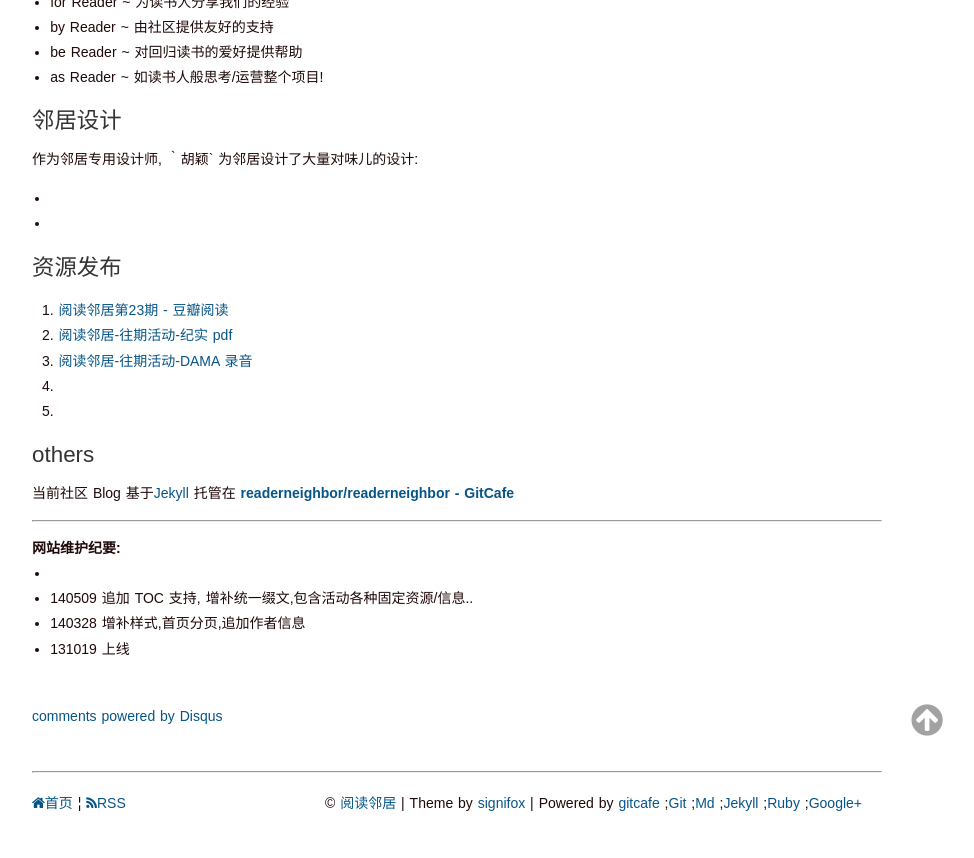
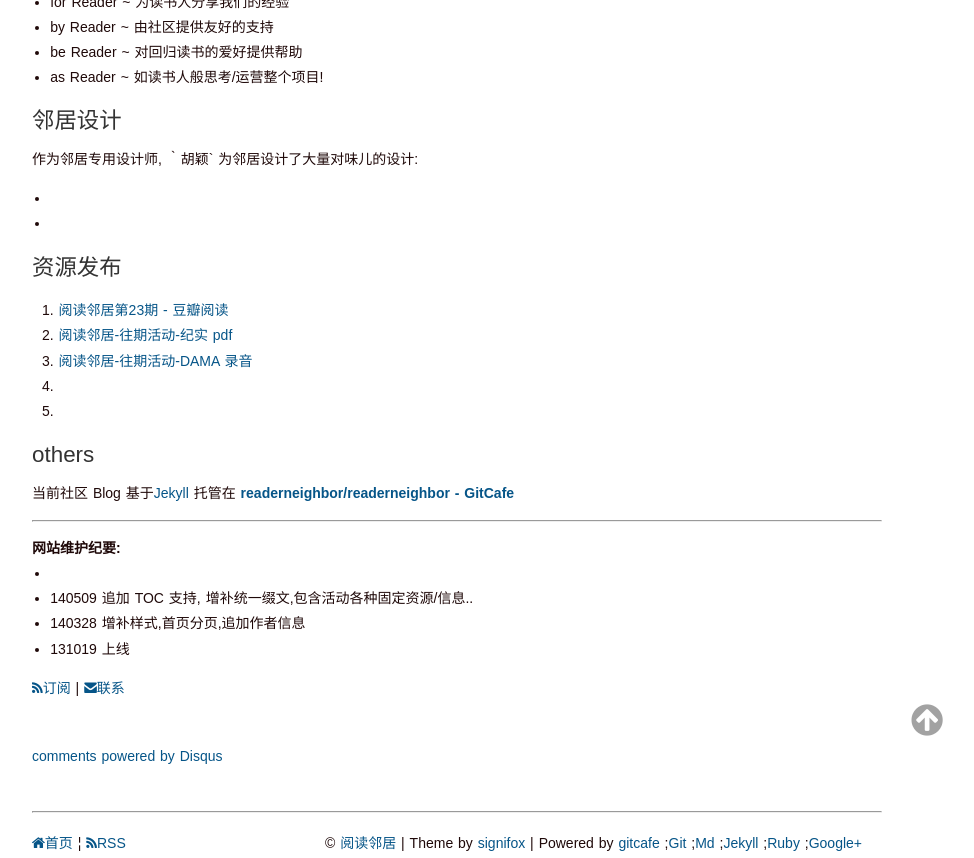
Before and after one commit to yuedulinju/yuedulinju.github.io, a Jekyll site: the page built from about.html, in a window 1280 px wide and 900 px high, scrolled down 1213 px, cut to the strip 42-900 px from the top of the window. Shown: the whole strip, without its empty margins (183-1157 px from the left). Built offline with Jekyll 4.4.1, drawn with Linux system fonts in a browser that asks for light colours; nearby versions of some CDN libraries; some web fonts are replaced; Markdown is read by kramdown in place of the engine named in the settings; comment, search, counter and statistics services are not loaded; before the commit the page ends 2073 px from its top, so only the background shows below that.

Commit message:
增补配置,作者 gittip,以及 support@yuedulinju.com++

```diff
--- a/about.html
+++ b/about.html
@@ -107,6 +107,11 @@ $(document).ready(function(){
 
   </p>
 
+
+  <p>
+    <a href="/atom.xml"><i class="icon-rss"></i>订阅</a>
+    | <a href="mailto:support@yuedulinju.com"><i class="icon-envelope-alt"></i>联系</a>
+  </p>
 </article>
 
 <section>
```
